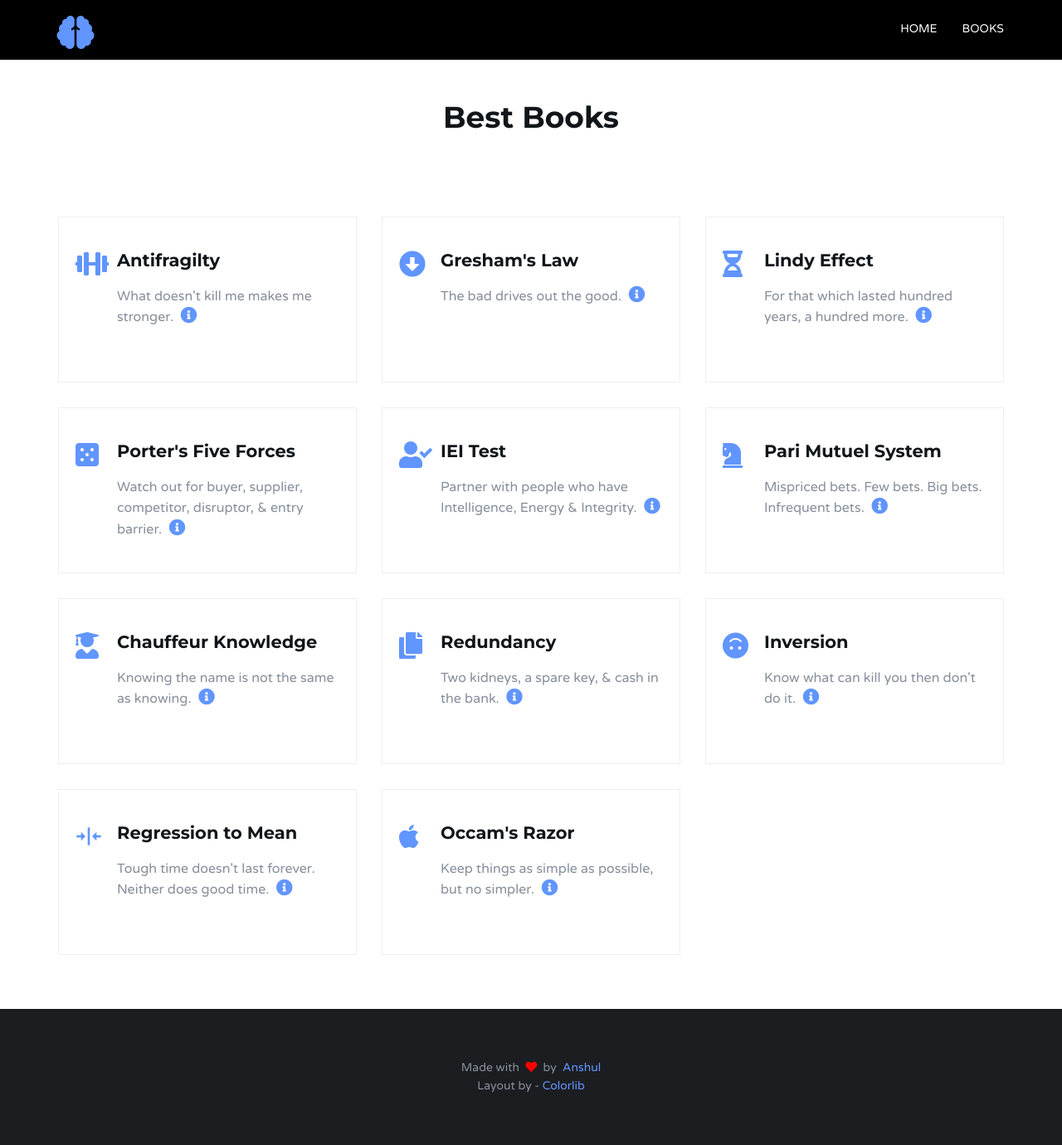
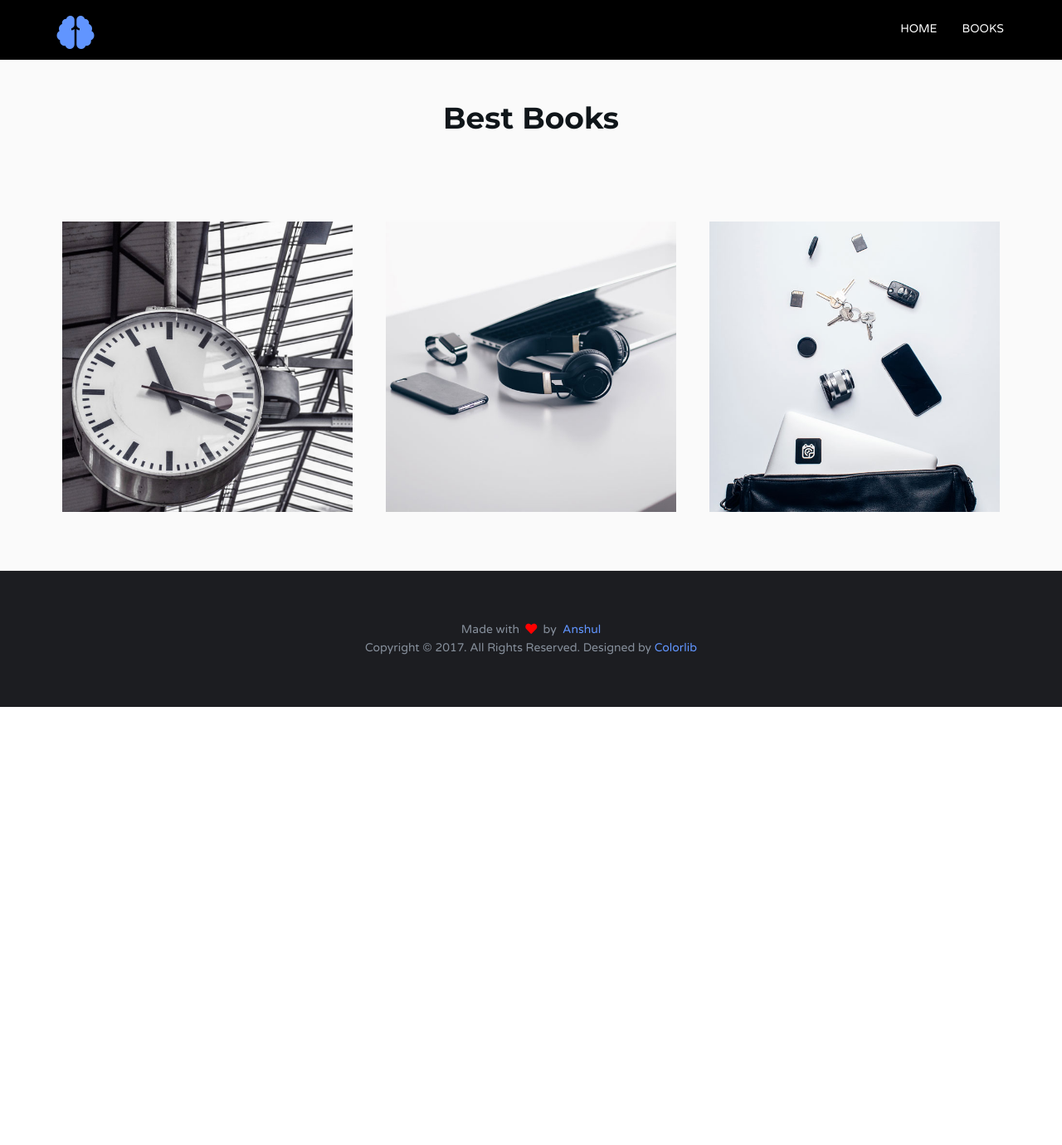
Before and after one commit to anshulkhare7/BigIdeasWebsite, a Jekyll site: the page built from books.html, in a window 1280 px wide. Shown: the whole page at 83% size. Built offline with Jekyll 4.4.1, drawn with Linux system fonts in a browser that asks for light colours; nearby versions of some CDN libraries; after the commit the page ends 900 px from its top, so only the background shows below that.

Commit message:
added books from data. replace service with about layout

```diff
--- a/_data/ideas.yml
+++ b/_data/ideas.yml
@@ -1,6 +1,6 @@
 - icon: "<i class=\"fas fa-dumbbell\"></i>"
   title:  "Antifragilty"
-  description: "What doesn't kill me makes me stronger."
+  description: "What doesn't kill me makes me stronger.<br>"
   url: "/af"
 
 - icon: "<i class=\"fas fa-arrow-alt-circle-down\"></i>"
--- a/_includes/footer.html
+++ b/_includes/footer.html
@@ -19,7 +19,7 @@
 					<!-- /footer twitter -->
 					<!-- footer copyright -->
 					<div class="footer-copyright">
-						<p>Layout by&nbsp;-&nbsp;<a href="https://colorlib.com" target="_blank">Colorlib</a></p>
+						<p>Copyright © 2017. All Rights Reserved. Designed by <a href="https://colorlib.com" target="_blank">Colorlib</a></p>
 					</div>
 					<!-- /footer copyright -->
 
--- a/books.html
+++ b/books.html
@@ -7,10 +7,9 @@ layout: default
 	<!-- Header -->
 	{% include header.html %}
 	<!-- About -->
+
 	<!-- Portfolio -->
-
-	<!-- Service -->
-	<div id="service" class="section md-padding">
+	<div id="portfolio" class="section md-padding bg-grey">
 
 		<!-- Container -->
 		<div class="container">
@@ -24,18 +23,22 @@ layout: default
 				</div>
 				<!-- /Section header -->
 
-				<!-- service -->
-				{% for idea in site.data.ideas %}
-				<div class="col-md-4 col-sm-6">
-					<div class="service">
-						{{ idea.icon }}
-						<h3>{{ idea.title }}</h3>
-						<p>{{ idea.description }}&nbsp;&nbsp;<a href="{{ idea.url }}"><i class="fas fa-info-circle" style="font-size: 20px; display: contents;"></i></a></p>
+				<!-- Work -->
+				{% for book in site.data.books %}
+				<div class="col-md-4 col-xs-6 work">
+					<img class="img-responsive" src="{{ book.image }}" alt="">
+					<div class="overlay"></div>
+					<div class="work-content">
+						<span>{{ book.author }}</span>
+						<h3>{{ book.title }}</h3>
+						<div class="work-link">
+							<a href="{{ book.link }}"><i class="fa fa-external-link"></i></a>
+							<a class="lightbox" href="{{ book.image }}"><i class="fa fa-search"></i></a>
+						</div>
 					</div>
-
 				</div>
 				{% endfor %}
-				<!-- /service -->
+				<!-- /Work -->
 
 			</div>
 			<!-- /Row -->
@@ -44,8 +47,9 @@ layout: default
 		<!-- /Container -->
 
 	</div>
-	<!-- /Service -->
+	<!-- /Portfolio -->
 
+	<!-- Service -->
 	<!-- Why Choose Us -->
 	<!-- Numbers -->
 	<!-- Pricing -->
--- a/css/style.css
+++ b/css/style.css
@@ -629,6 +629,7 @@ input[type="text"]:focus, input[type="email"]:focus, input[type="password"]:focu
     padding: 40px 20px;
     border: 1px solid #EEE;
     margin: 15px 0px;
+    height: 250px;
 }
 
 .about i {
```
Also changed, not shown: _data/books.yml (added, +14 -0 lines), index.html (+11 -11 lines), 1 other file.
